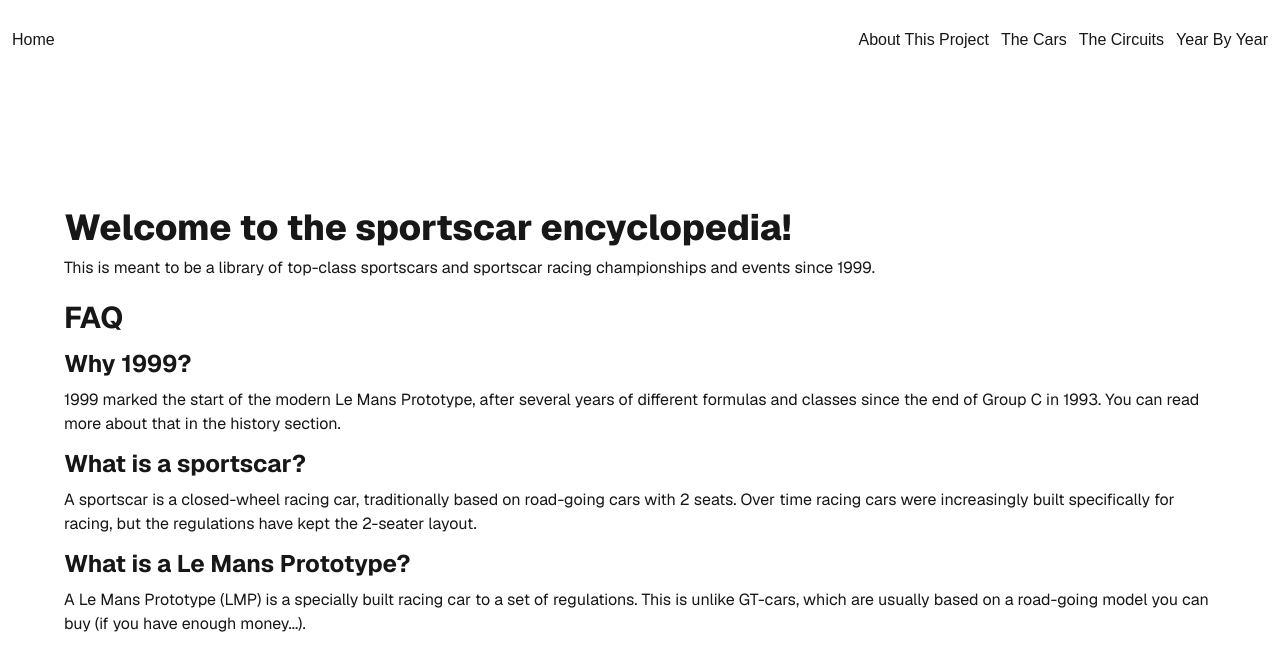
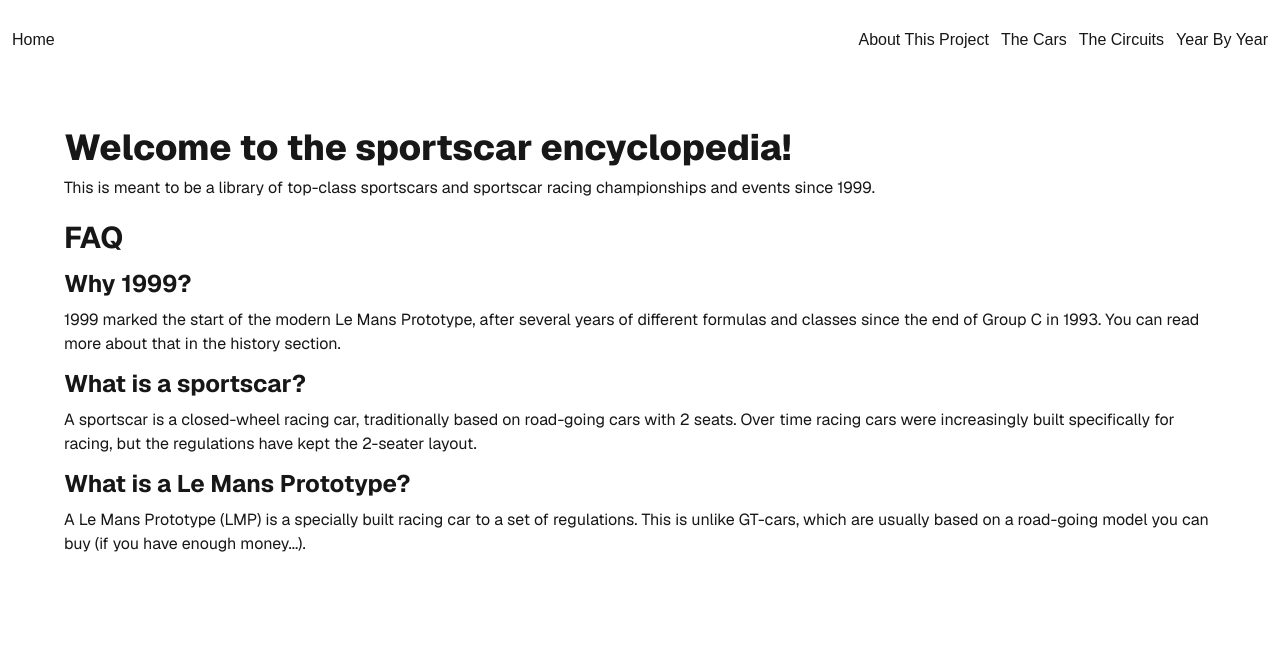
Before and after one commit to RasmusKodehode/sportscar-encyclopedia, a Next.js app: page / in a window 1280 px wide. Shown: the top 670 px of the page. Built offline with nearby package versions, Linux system fonts and the light colour scheme.

Commit message:
reduced py

```diff
--- a/app/page.tsx
+++ b/app/page.tsx
@@ -3,7 +3,7 @@ import Image from "next/image";
 export default function Home() {
   return (
     <div className="flex flex-col flex-1 items-center justify-center bg-zinc-50 font-sans">
-      <main className="flex flex-1 w-full flex-col items-center justify-start py-32 px-16 bg-white sm:items-start gap-5">
+      <main className="flex flex-1 w-full flex-col items-center justify-start py-12 px-16 bg-white sm:items-start gap-5">
         <div className="flex flex-col gap-2">
           <h1 className="text-4xl font-extrabold">
             Welcome to the sportscar encyclopedia!
```
